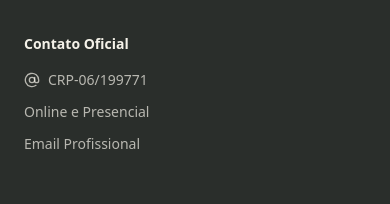
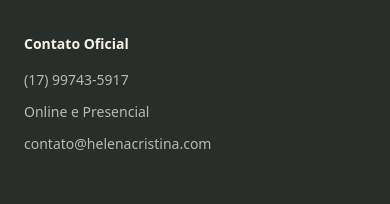
Before and after one commit to IsraelNeto2/psi_helena, a React (Vite) app: page / in a window 390 px wide. Shown: the part 7272-7476 px from the top of the page. Built offline with nearby package versions, Linux system fonts and the light colour scheme.

Commit message:
Atualizado o numero de telefone

```diff
--- a/src/App.jsx
+++ b/src/App.jsx
@@ -42,9 +42,14 @@ const Navbar = () => {
         <a href="#features" className="hover-lift">Especialidades</a>
         <a href="#protocol" className="hover-lift">Acompanhamento</a>
       </div>
-      <button className="magnetic-btn bg-clay text-cream px-5 py-2 rounded-full text-sm font-jakarta font-medium shadow-lg hidden md:block">
+      <a
+        href="https://wa.me/5517997435917"
+        target="_blank"
+        rel="noopener noreferrer"
+        className="magnetic-btn bg-clay text-cream px-5 py-2 rounded-full text-sm font-jakarta font-medium shadow-lg hidden md:block"
+      >
         Agendar Consulta
-      </button>
+      </a>
     </nav>
   );
 };
@@ -354,9 +359,14 @@ const CTAAndFooter = () => {
       <div className="max-w-3xl mx-auto px-6 mb-32 text-center">
         <h2 className="text-4xl md:text-6xl text-cream mb-8 font-drama">Inicie o cuidado que você precisa.</h2>
         <p className="text-cream/50 max-w-xl mx-auto mb-10 font-jakarta">Valores das sessões e protocolos são passados de forma ética e individualizada no primeiro contato. O atendimento social pode ter condições adaptadas (sujeito a triagem).</p>
-        <button className="magnetic-btn bg-moss text-cream px-10 py-5 rounded-[2rem] text-xl font-outfit shadow-2xl hover:bg-moss/80 transition-colors inline-block">
+        <a
+          href="https://wa.me/5517997435917"
+          target="_blank"
+          rel="noopener noreferrer"
+          className="magnetic-btn bg-moss text-cream px-10 py-5 rounded-[2rem] text-xl font-outfit shadow-2xl hover:bg-moss/80 transition-colors inline-block"
+        >
           Entrar em Contato Agora
-        </button>
+        </a>
       </div>
 
       <div className="border-t border-moss/20 py-12 px-6 md:px-24">
@@ -381,9 +391,9 @@ const CTAAndFooter = () => {
           <div>
             <h5 className="text-cream font-bold mb-4">Contato Oficial</h5>
             <ul className="space-y-3 flex flex-col">
-              <span className="flex items-center"><AtSign size={16} className="mr-2" /> CRP-06/199771</span>
+              <a href="https://wa.me/5517997435917" target="_blank" rel="noopener noreferrer" className="hover:text-clay transition-colors">(17) 99743-5917</a>
               <span>Online e Presencial</span>
-              <a href="mailto:contato@exemplo.com" className="hover:text-clay transition-colors">Email Profissional</a>
+              <a href="mailto:contato@helenacristina.com" className="hover:text-clay transition-colors">contato@helenacristina.com</a>
             </ul>
           </div>
         </div>
```
